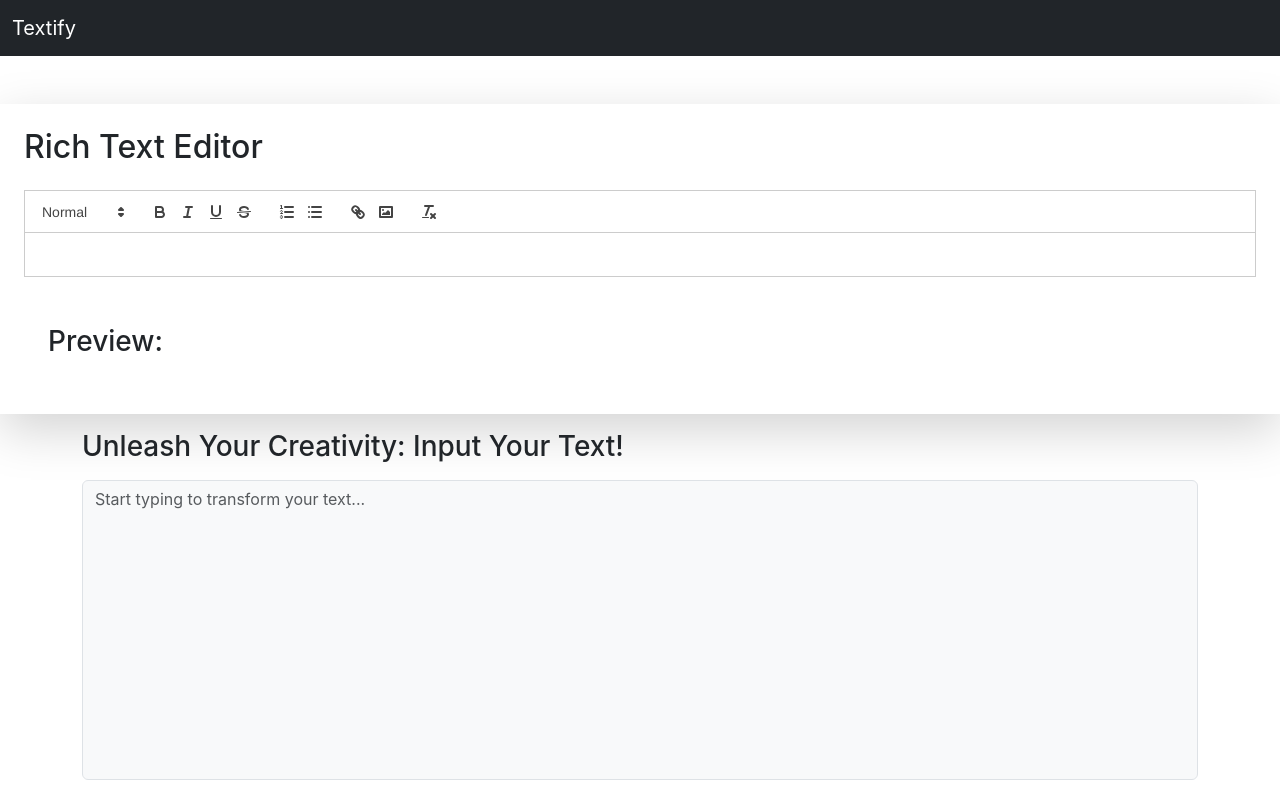
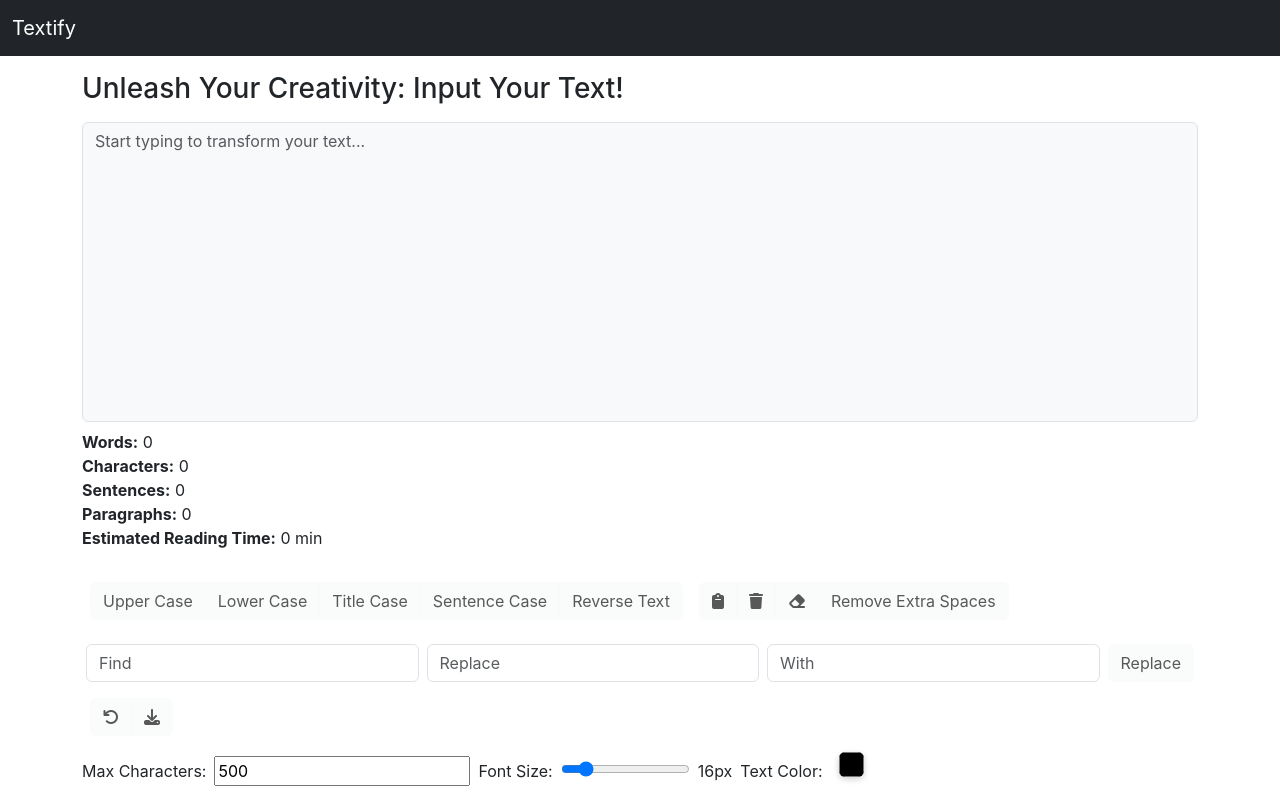
Before and after one commit to DBadshahCode/TextUtils, a React (Create React App) app: page / in a window 1280 px wide. Shown: the top 792 px of the page. Built offline with nearby package versions, Linux system fonts and the light colour scheme.

Commit message:
some icons were added

```diff
--- a/package.json
+++ b/package.json
@@ -3,9 +3,12 @@
   "version": "0.1.0",
   "private": true,
   "dependencies": {
+    "@fortawesome/fontawesome-free": "^6.7.2",
     "@testing-library/jest-dom": "^5.14.1",
     "@testing-library/react": "^11.2.7",
     "@testing-library/user-event": "^12.8.3",
+    "highlight.js": "^11.11.1",
+    "katex": "^0.16.21",
     "react": "^17.0.2",
     "react-dom": "^17.0.2",
     "react-quill": "^2.0.0",
--- a/public/index.html
+++ b/public/index.html
@@ -9,7 +9,6 @@
   <meta name="description" content="Web site created using create-react-app" />
   <link rel="apple-touch-icon" href="%PUBLIC_URL%/logo192.png" />
   <link rel="manifest" href="%PUBLIC_URL%/manifest.json" />
-  <!-- <link rel="stylesheet" href="https://cdn.jsdelivr.net/npm/@fortawesome/fontawesome-free@6.6.0/css/fontawesome.min.css" /> -->
   <link rel="stylesheet" href="https://cdn.jsdelivr.net/npm/bootstrap@5.3.3/dist/css/bootstrap.min.css" />
   <title>Textify</title>
 </head>
--- a/src/App.js
+++ b/src/App.js
@@ -1,13 +1,14 @@
 import React from 'react';
 import Navbar from './components/Navbar';
 import TextEditor from './components/TextEditor';
+import '@fortawesome/fontawesome-free/css/all.min.css';
 import RichTextEditor from './components/RichTextEditor';
 
 function App() {
   return (
     <div>
       <Navbar title="Textify" />
-      <RichTextEditor />
+      {/* <RichTextEditor heading="Unleash Your Creativity: Input Your Text!"  /> */}
       <TextEditor heading="Unleash Your Creativity: Input Your Text!" />
     </div>
   );
--- a/src/components/ClipboardAndClear.js
+++ b/src/components/ClipboardAndClear.js
@@ -9,21 +9,22 @@ const ClipboardAndClear = ({ text, copyToClipboard, clearText, clearFormatting,
         onClick={copyToClipboard}
         disabled={text.length === 0}
       >
-        Copy
+        <i className="fa fa-clipboard" title="Copy Text" />
       </button>
       <button
         className={`btn btn-light`}
+        enterKeyHint="Clear"
         onClick={clearText}
         disabled={text.length === 0}
       >
-        Clear
+        <i className="fa fa-trash" title="Clear Text" />
       </button>
       <button
         className={`btn btn-light`}
         onClick={clearFormatting}
         disabled={text.length === 0}
       >
-        Clear Formatting
+        <i className="fa fa-eraser" title="Clear Formatting" />
       </button>
       <button
         className={`btn btn-light`}
--- /dev/null
+++ b/src/components/ErrorBoundary.js
@@ -0,0 +1,25 @@
+import React, { Component } from 'react';
+
+class ErrorBoundary extends Component {
+  constructor(props) {
+    super(props);
+    this.state = { hasError: false };
+  }
+
+  static getDerivedStateFromError(error) {
+    return { hasError: true };
+  }
+
+  componentDidCatch(error, errorInfo) {
+    console.error("Error caught in Error Boundary:", error, errorInfo);
+  }
+
+  render() {
+    if (this.state.hasError) {
+      return <h2>Something went wrong in the editor.</h2>;
+    }
+    return this.props.children;
+  }
+}
+
+export default ErrorBoundary;
--- a/src/components/RichTextEditor.js
+++ b/src/components/RichTextEditor.js
@@ -1,29 +1,38 @@
 import React, { useState } from 'react';
 import ReactQuill from 'react-quill';
 import 'react-quill/dist/quill.snow.css';
+import ErrorBoundary from './ErrorBoundary';
 
-const RichTextEditor = () => {
+const RichTextEditor = ({ heading }) => {
   const [content, setContent] = useState('');
 
   const modules = {
     toolbar: [
-      [{ header: [1, 2, 3, false] }],
+      [{ 'font': [] }, { 'size': [] }],
       ['bold', 'italic', 'underline', 'strike'],
-      [{ list: 'ordered' }, { list: 'bullet' }],
-      ['link', 'image'],
-      ['clean'],
-    ],
+      [{ 'color': [] }, { 'background': [] }],
+      [{ 'script': 'sub' }, { 'script': 'super' }],
+      [{ 'header': 1 }, { 'header': 2 }, 'blockquote', 'code-block'],
+      [{ 'list': 'ordered' }, { 'list': 'bullet' }, { 'indent': '-1' }, { 'indent': '+1' }],
+      [{ 'direction': 'rtl' }],
+      [{ 'align': '' }, { 'align': 'center' }, { 'align': 'right' }, { 'align': 'justify' }],
+      ['link', 'image', 'video'],
+      ['clean']
+    ]
   };
 
   return (
     <div className="p-4 bg-white rounded-2xl shadow-lg max-w-3xl mx-auto mt-5">
-      <h2 className="text-xl font-bold mb-4">Rich Text Editor</h2>
+      <h2 className="text-xl font-bold mb-4">{heading}</h2>
+      <ErrorBoundary>
         <ReactQuill
           theme="snow"
           value={content}
           onChange={setContent}
+          placeholder='Compose an epic...'
           modules={modules}
         />
+      </ErrorBoundary>
       <div className="mt-4 p-4 bg-gray-100 rounded-xl shadow-inner">
         <h3 className="text-lg font-semibold mb-2">Preview:</h3>
         <div dangerouslySetInnerHTML={{ __html: content }} />
--- a/src/components/UndoRedoDownload.js
+++ b/src/components/UndoRedoDownload.js
@@ -9,21 +9,21 @@ const UndoRedoDownload = ({ handleUndo, handleRedo, downloadText, historyIndex,
         onClick={handleUndo}
         disabled={historyIndex <= 0}
       >
-        Undo
+        <i className="fa fa-undo" title="Undo" />
       </button>
-      <button
+      {/* <button
         className={`btn btn-light`}
         onClick={handleRedo}
-        disabled={historyIndex >= history.length - 1}
+        disabled={history.length === 0 || historyIndex >= history.length - 1}
       >
         Redo
-      </button>
+      </button> */}
       <button
         className={`btn btn-light`}
         onClick={downloadText}
-        disabled={historyIndex >= history.length - 1}
+        disabled={history.length === 0}
       >
-        Download
+        <i className="fa fa-download" title="Download File" />
       </button>
     </div>
   );
```
Also changed, not shown: 1 other file (tests, documents, lock files or other folders). Lines whose indentation alone changed are shown as unchanged.
